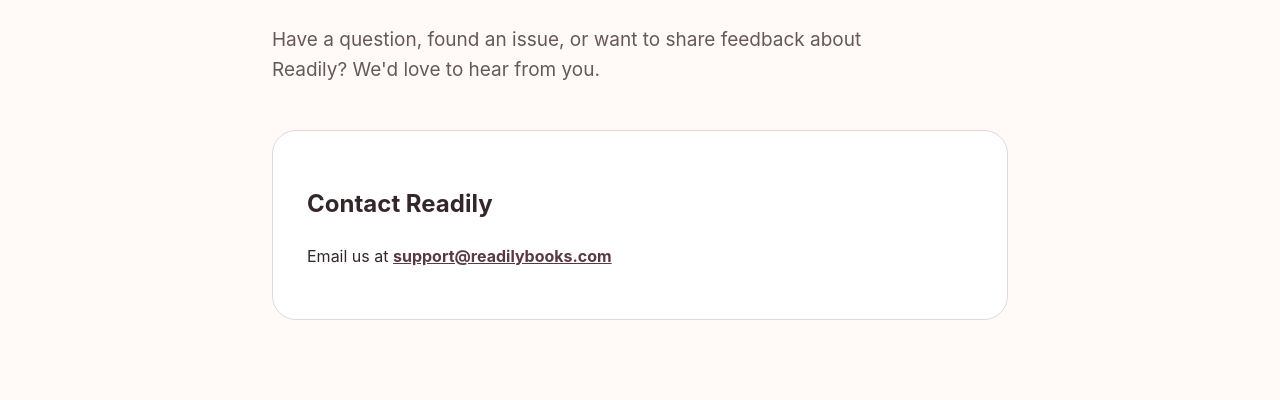
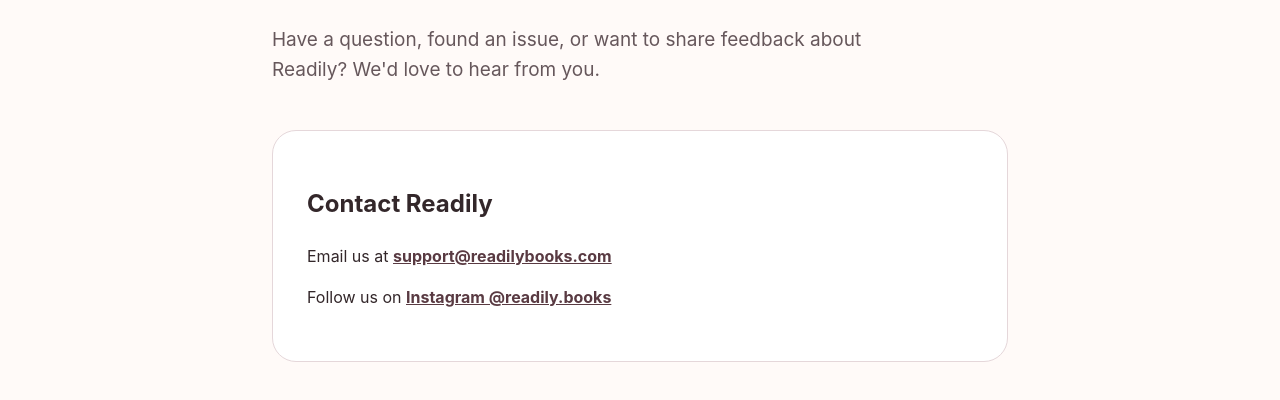
Before and after one commit to alexiacrawford/readily-website, a plain HTML site: page public/support/index.html in a window 1280 px wide. Shown: the part 392-792 px from the top of the page. Drawn offline with Linux system fonts and the light colour scheme.

Commit message:
add instagram

```diff
--- a/public/support/index.html
+++ b/public/support/index.html
@@ -75,6 +75,17 @@
             support@readilybooks.com
           </a>
         </p>
+
+        <p>
+          Follow us on
+          <a
+            href="https://www.instagram.com/readily.books"
+            target="_blank"
+            rel="noopener noreferrer"
+          >
+            Instagram @readily.books
+          </a>
+        </p>
       </div>
 
   </main>
```
Also changed, not shown: public/index.html (+11 -3 lines). Lines whose indentation alone changed are shown as unchanged.
